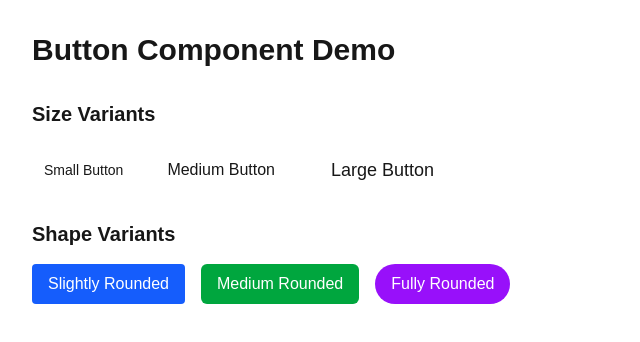
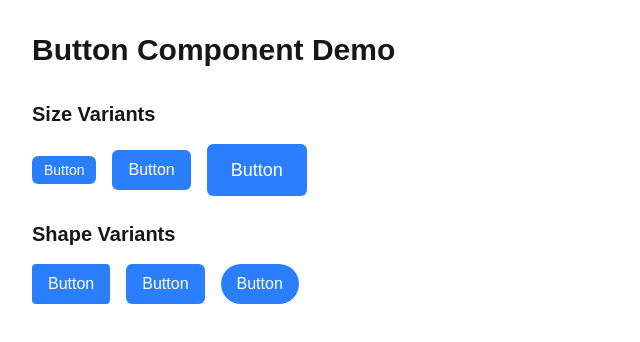
Before and after one commit to abenooo/alx-project-0x02-setup, a Next.js app in the folder alx-project-0x02/: page /about in a window 1280 px wide. Shown: the top 342 px of the page, without its empty margins (0-640 px from the left). Built offline with nearby package versions, Linux system fonts and the light colour scheme.

Commit message:
Refactor Button component to remove unused props and hardcode button text; updated className construction for improved clarity and consistency.

```diff
--- a/alx-project-0x02/components/common/Button.tsx
+++ b/alx-project-0x02/components/common/Button.tsx
@@ -1,19 +1,9 @@
 import React from 'react';
-
-interface ButtonProps {
-  children: React.ReactNode;
-  size?: 'small' | 'medium' | 'large';
-  shape?: 'rounded-sm' | 'rounded-md' | 'rounded-lg' | 'rounded-full';
-  className?: string;
-  onClick?: () => void;
-}
+import { ButtonProps } from '../../interfaces';
 
 const Button: React.FC<ButtonProps> = ({
-  children,
   size = 'medium',
   shape = 'rounded-md',
-  className = '',
-  onClick,
 }) => {
   const sizeClasses = {
     small: 'py-1 px-3 text-sm',
@@ -24,24 +14,14 @@ const Button: React.FC<ButtonProps> = ({
   const shapeClasses = {
     'rounded-sm': 'rounded-sm',
     'rounded-md': 'rounded-md',
-    'rounded-lg': 'rounded-lg',
     'rounded-full': 'rounded-full',
   };
 
   return (
     <button
-      onClick={onClick}
-      className={`
-        font-medium
-        transition-colors
-        duration-200
-        focus:outline-none
-        ${sizeClasses[size]}
-        ${shapeClasses[shape]}
-        ${className}
-      `}
+      className={`${sizeClasses[size]} ${shapeClasses[shape]} bg-blue-500 text-white`}
     >
-      {children}
+      Button
     </button>
   );
 };
```
